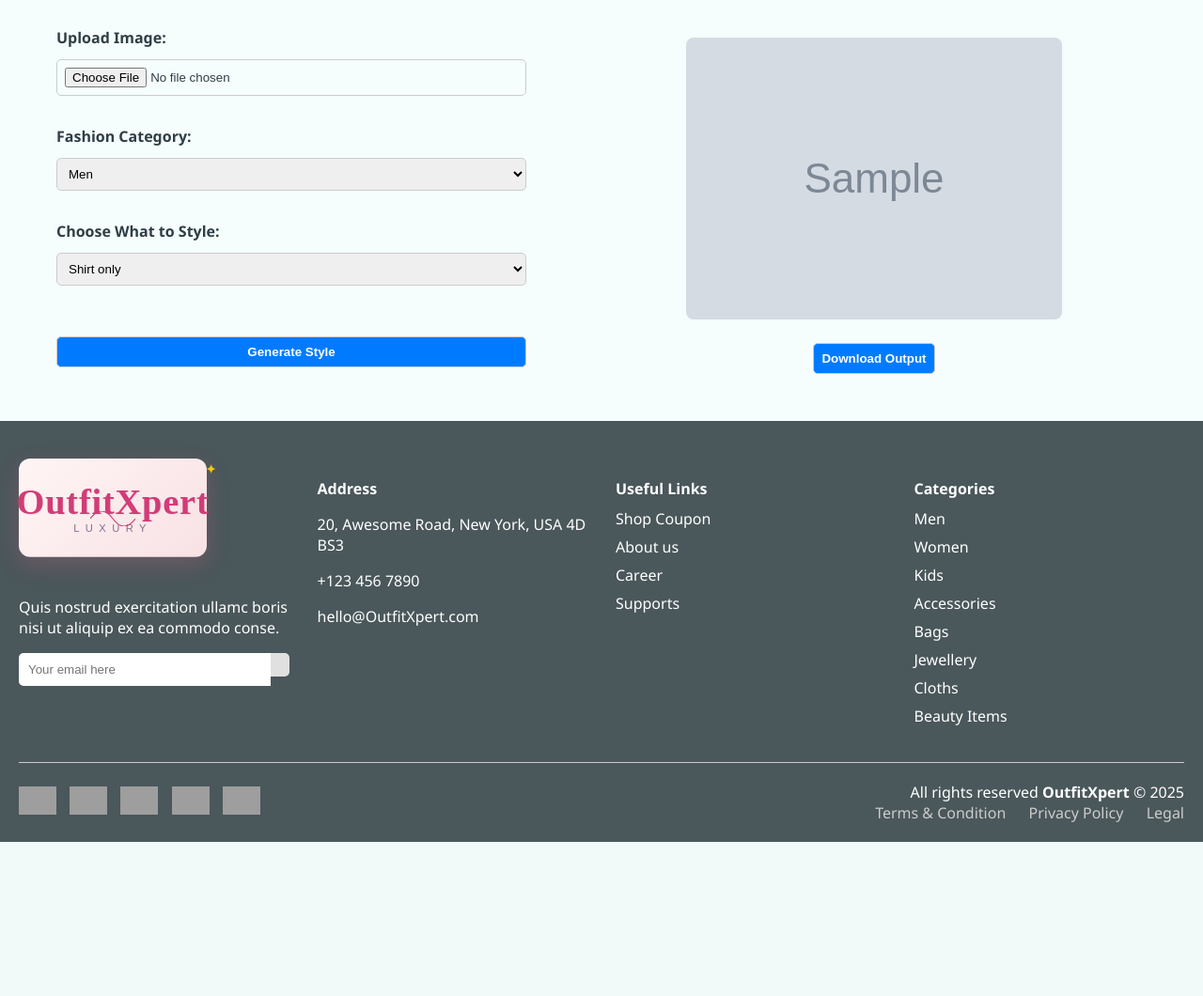
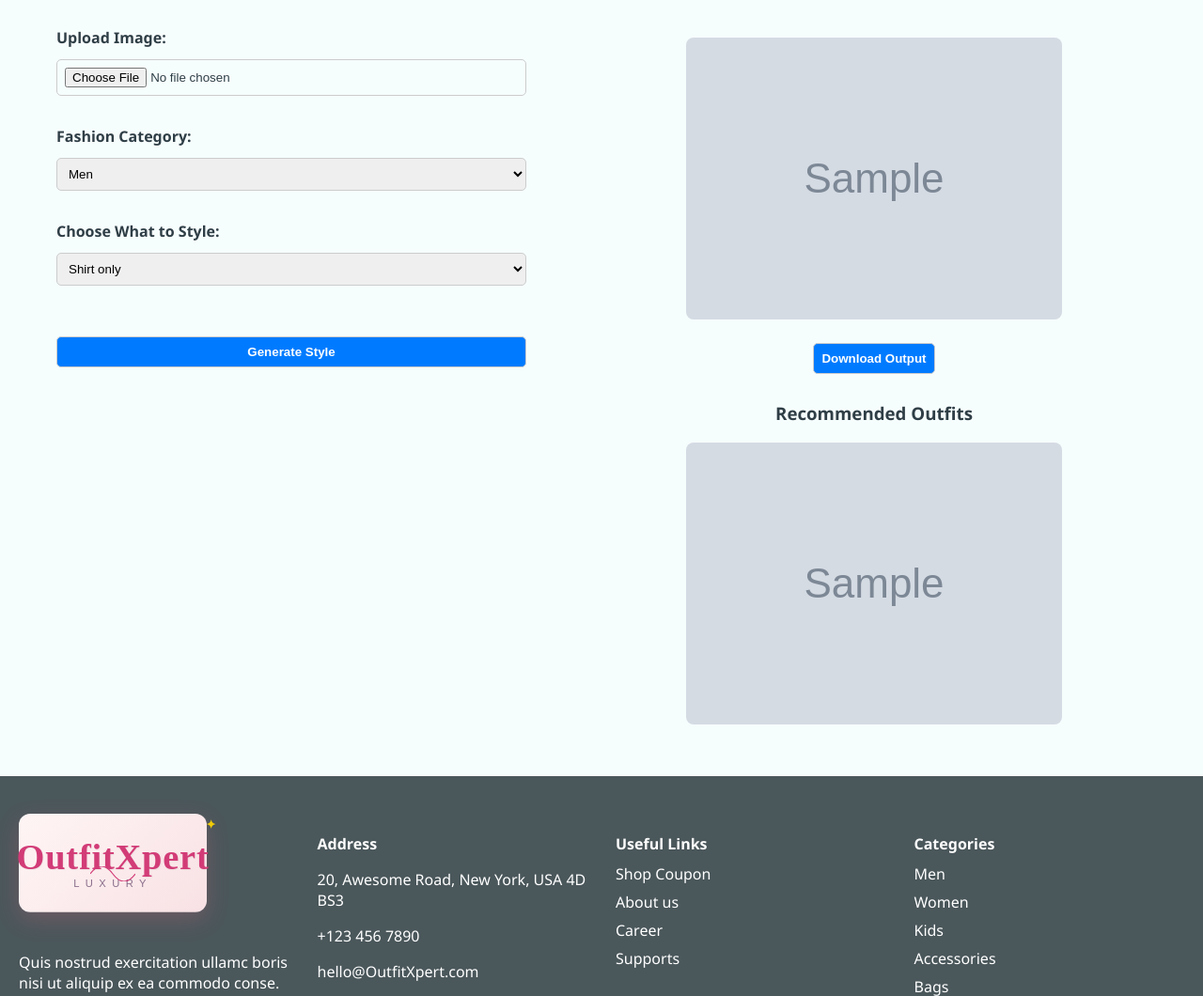
Before and after one commit to Tanay-24/OutfitXpert, a Flask app: template templates/tryon.html in a window 1280 px wide. Shown: the part 278-1338 px from the top of the page at 94% size. Before the commit the page ends 1174 px from the top, so only its background shows below. Run offline with Flask 3, Linux system fonts and the light colour scheme; the template is opened without the code that fills it: most values are stand-ins (such as "Sample title", 1, 10 or a date in 2020); grey boxes marked "Sample" are stand-in pictures; grey boxes are pictures that could not be loaded.

Commit message:
Update tryon.html

```diff
--- a/templates/tryon.html
+++ b/templates/tryon.html
@@ -107,17 +107,41 @@
     </form>
 
     <div class="output-section">
-            {% if output_image_path %}
+        {% if output_image_paths %}
             <h4>{{ message }}</h4>
-            <img src="{{ output_image_path }}" alt="Styled Image">
-            <a href="/download/{{ output_filename }}">
+            <div class="styled-images">
+                {% for img_path in output_image_paths %}
+                    <div class="styled-image-item">
+                        <img src="{{ img_path }}" alt="Styled Image">
+                    </div>
+                {% endfor %}
+            </div>
+
+            <div class="download-links">
+                {% for img_path in output_image_paths %}
+                    <a href="/download/{{ img_path.split('/')[-1] }}">
                         <button>Download Output</button>
                     </a>
+                {% endfor %}
+            </div>
         {% else %}
             <p>No output image yet. Submit the form to generate an outfit.</p>
         {% endif %}
+
+        <!-- Auto-recommended images based on the user's upload -->
+        {% if recommended_images %}
+            <h3>Recommended Outfits</h3>
+            <div class="recommended-images">
+                {% for img in recommended_images %}
+                    <div class="recommended-item">
+                        <img src="{{ img }}" alt="Recommended Image">
+                    </div>
+                {% endfor %}
+            </div>
+        {% endif %}
     </div>
 </div>
+
 
  <!-- ===== FOOTER ===== -->
  <footer class="footer">
```
Lines whose indentation alone changed are shown as unchanged.
